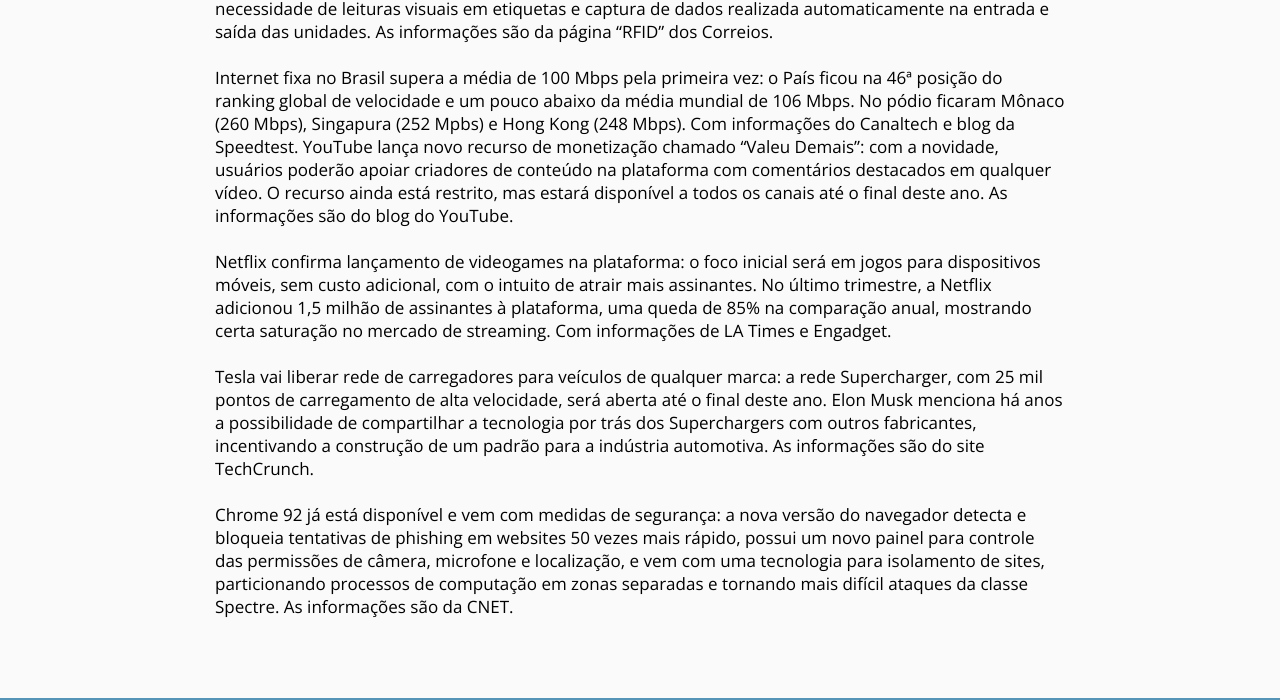
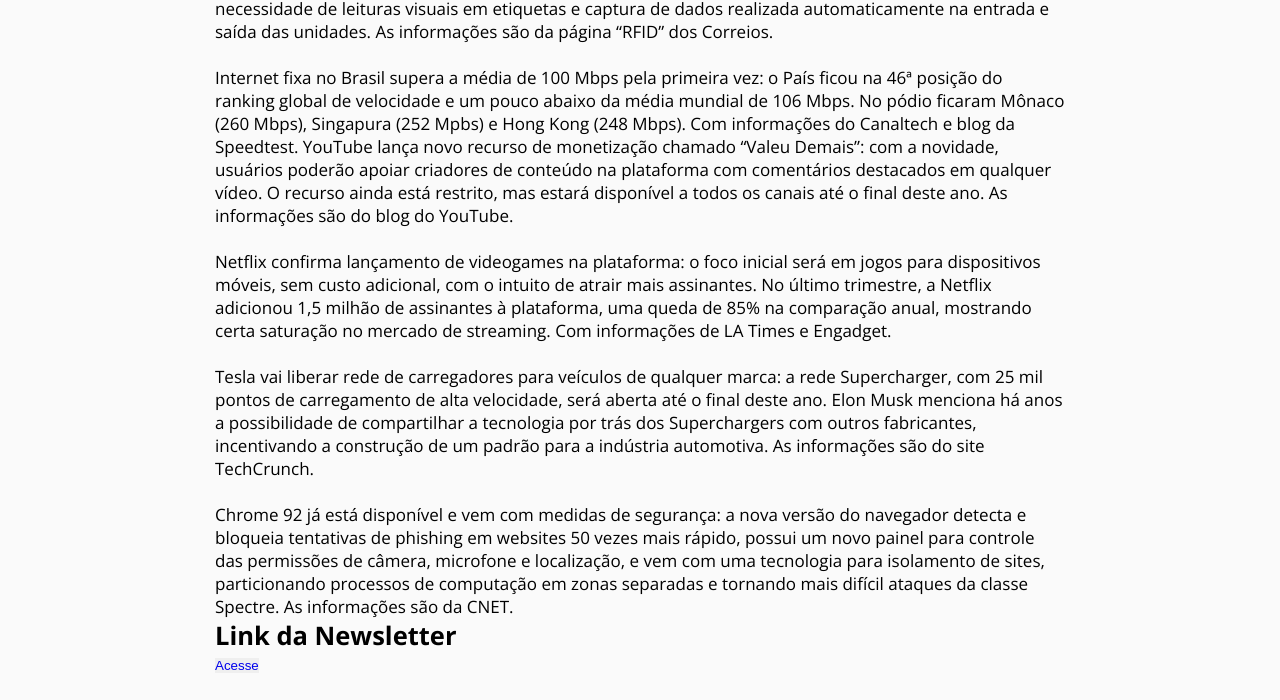
Before and after one commit to JeanCarlosHP/web-newsletter, a plain HTML site: page index.html in a window 1280 px wide. Shown: the part 508-1208 px from the top of the page. Drawn offline with nearby package versions, Linux system fonts and the light colour scheme; files whose address does not match are found by name.

Commit message:
link para se inscrever na newsletter

```diff
--- a/index.html
+++ b/index.html
@@ -97,6 +97,15 @@
         separadas e tornando mais difícil ataques da classe Spectre. As
         informações são da CNET.
       </p>
+
+      <div class="link-newsletter">
+        <h2>Link da Newsletter</h2>
+        <button>
+          <a href="https://filipedeschamps.com.br/newsletter" target="_blank"
+            >Acesse</a
+          >
+        </button>
+      </div>
     </main>
 
     <footer>
```
